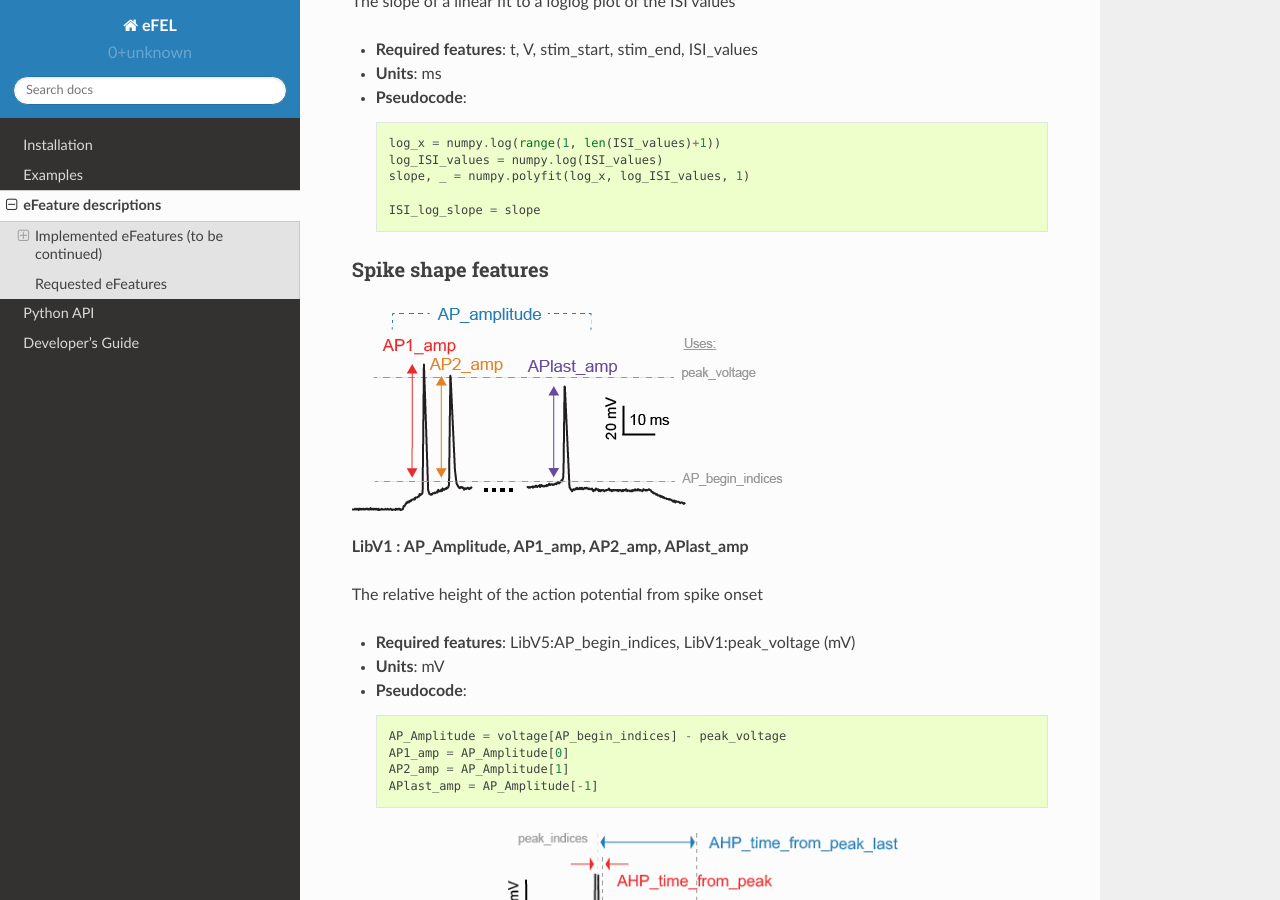
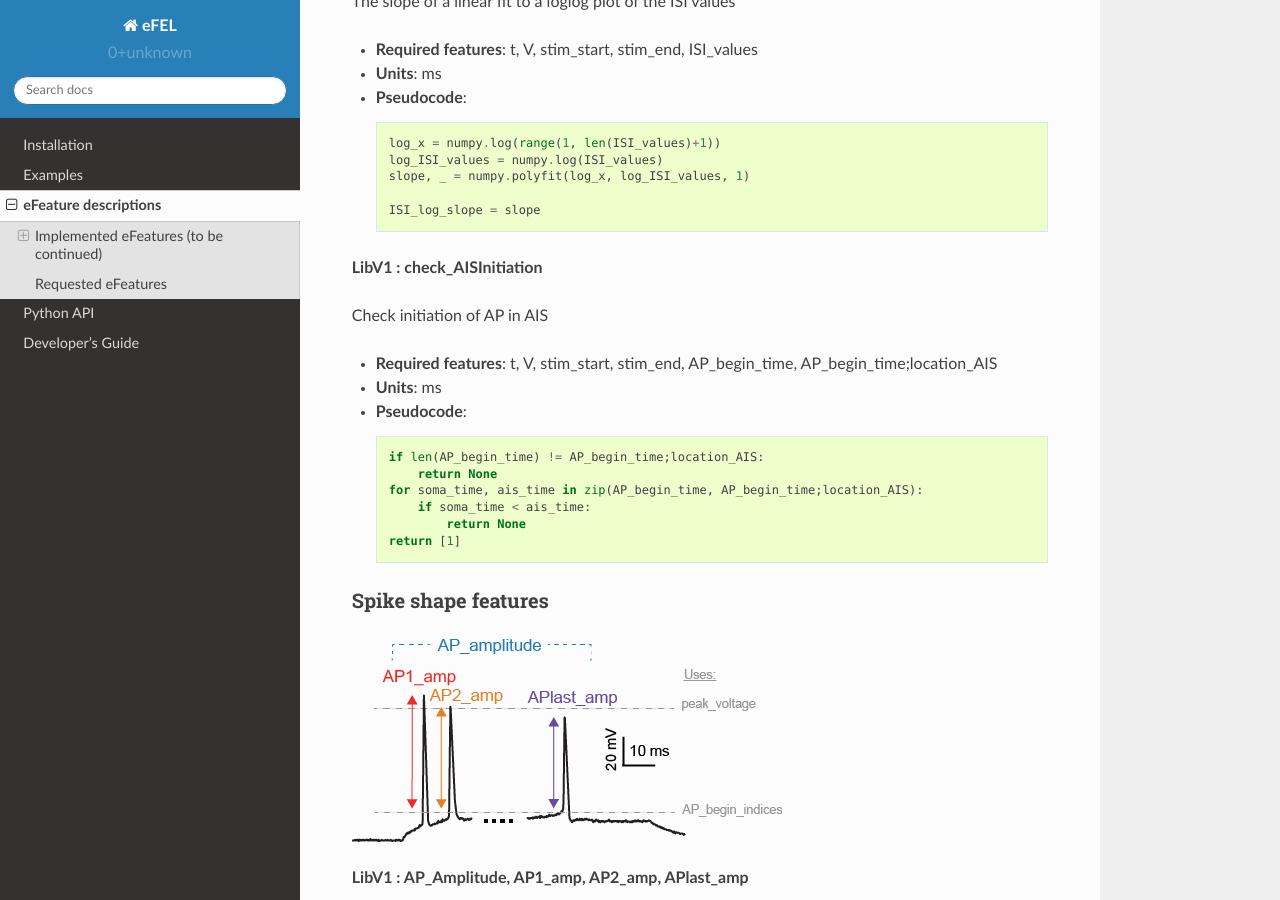
Before and after one commit to BlueBrain/eFEL, a Sphinx documentation site: the page built from docs/source/eFeatures.rst, in a window 1280 px wide and 900 px high, scrolled down 3299 px. Built offline with Sphinx 7.4.7 and the Read the Docs theme 2.0.0, drawn with Linux system fonts in a browser that asks for light colours.

Commit message:
Add doc for check_AISinitiation feature

```diff
--- a/docs/source/eFeatures.rst
+++ b/docs/source/eFeatures.rst
@@ -152,6 +152,23 @@ The slope of a linear fit to a loglog plot of the ISI values
     slope, _ = numpy.polyfit(log_x, log_ISI_values, 1)
 
     ISI_log_slope = slope
+
+**LibV1 : check_AISInitiation**
+
+Check initiation of AP in AIS
+
+- **Required features**: t, V, stim_start, stim_end, AP_begin_time, AP_begin_time;location_AIS
+- **Units**: ms
+- **Pseudocode**: ::
+
+    if len(AP_begin_time) != AP_begin_time;location_AIS:
+        return None
+    for soma_time, ais_time in zip(AP_begin_time, AP_begin_time;location_AIS):
+        if soma_time < ais_time:
+            return None
+    return [1]
+
+
 
 Spike shape features
 --------------------
```
